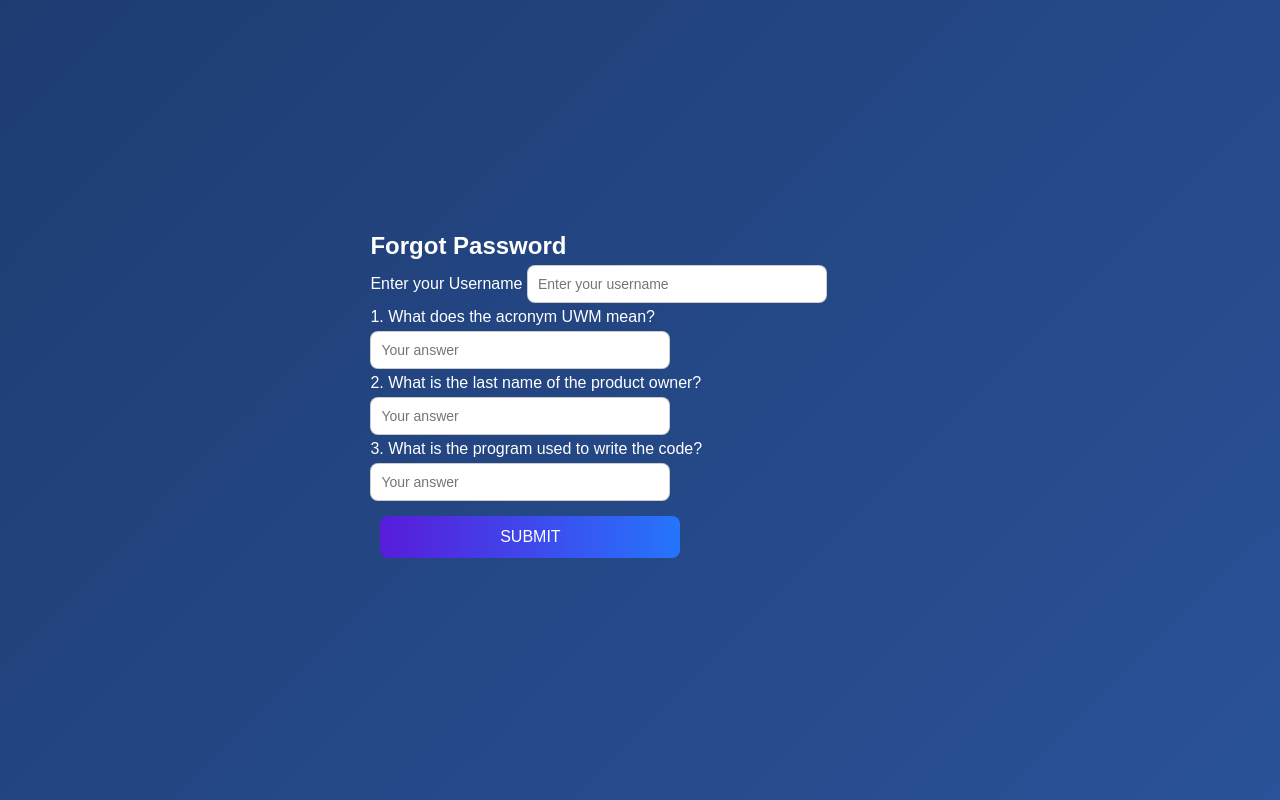
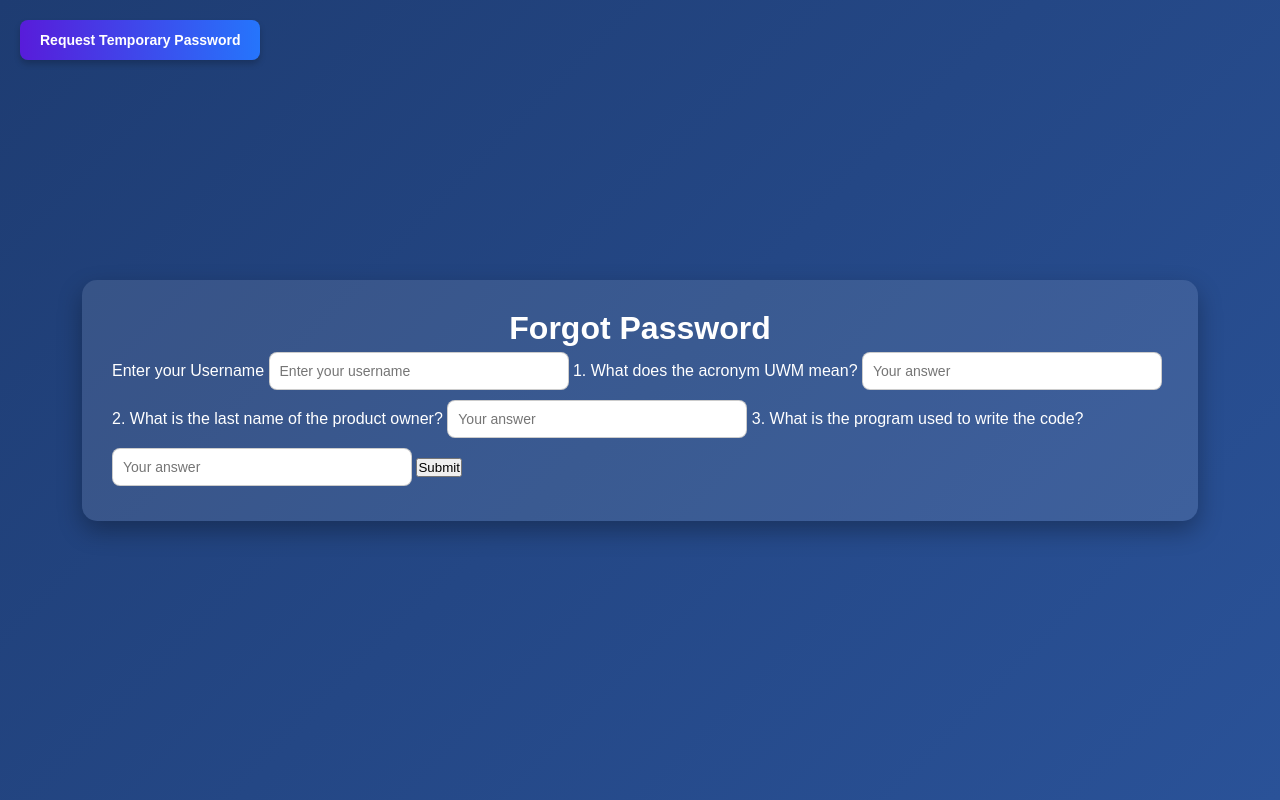
Before and after one commit to 33AndrewM33/TASchedulerApp, a Django app: page /forgot_password/ in a window 1280 px wide. Run offline with Django 5.2, Linux system fonts and the light colour scheme.

Commit message:
forgot password email

```diff
--- a/DjangoProject/urls.py
+++ b/DjangoProject/urls.py
@@ -39,4 +39,7 @@
 
     # Forgot Password
     path('forgot_password/', views.forgot_password, name='forgot_password'),
+
+path('send_temp_password/', views.send_temp_password, name='send_temp_password'),
+
 ]
--- a/TAScheduler/models.py
+++ b/TAScheduler/models.py
@@ -13,6 +13,7 @@
     last_name = models.CharField(max_length=30)
     home_address = models.CharField(max_length=90, blank=True)  # Private information
     phone_number = models.CharField(max_length=15, blank=True)  # Private information
+    is_temporary_password = models.BooleanField(default=False)  # New field to track temporary passwords
 
     # Roles
     is_admin = models.BooleanField(default=False)
@@ -119,14 +120,14 @@
 
     @staticmethod
     def notify_admin_on_password_change(user):
-        """Send a notification to all administrators when a user changes their password."""
+        """Notify all admins when a user changes their password."""
         admins = User.objects.filter(is_admin=True)
         for admin in admins:
             Notification.objects.create(
                 sender=user,
                 recipient=admin,
                 subject="Password Changed",
-                message=f"The user {user.first_name} {user.last_name} ({user.username}) has changed their password."
+                message=f"The user {user.username} has changed their password.",
             )
 # ----------------------------------------
 # Administrator Model
--- a/TAScheduler/views.py
+++ b/TAScheduler/views.py
@@ -3,7 +3,15 @@
 from django.contrib.auth.hashers import make_password, check_password
 from django.contrib import messages
 from django.contrib.auth.decorators import login_required, user_passes_test
+from django.core.mail import send_mail
+from django.http import JsonResponse
+from django.conf import settings  # Added
+
+import random
+import string
+
 from TAScheduler.models import Course, Section, Lab, Lecture, TA, Instructor, Administrator, User, Notification
+
 
 # ----------------------------------------
 # Section Management Views
@@ -309,13 +317,35 @@
 
 def forgot_password(request):
     error = None
+    success_message = None  # Added to store the success message
     security_questions = {
         "question_1": "university of wisconsin milwaukee",
         "question_2": "rock",
         "question_3": "django",
     }
+
     if request.method == "POST":
-        if "username" in request.POST and "answer_1" in request.POST:
+        if "temp_password" in request.POST:  # If "Send Temporary Password" is clicked
+            username = request.POST.get("username", "").strip()
+            email = request.POST.get("email", "").strip()
+            try:
+                user = User.objects.get(username=username, email=email)
+                temp_password = ''.join(random.choices(string.ascii_letters + string.digits, k=8))
+                user.set_password(temp_password)
+                user.is_temporary_password = True
+                user.save()
+
+                send_mail(
+                    subject="Your Temporary Password",
+                    message=f"Your temporary password is: {temp_password}\nPlease change your password after logging in.",
+                    from_email=settings.EMAIL_HOST_USER,
+                    recipient_list=[email],
+                )
+                success_message = "Temporary password sent to your email!"
+            except User.DoesNotExist:
+                error = "User not found or email does not match."
+
+        elif "username" in request.POST and "answer_1" in request.POST:  # If security questions are answered
             username = request.POST.get("username", "").strip()
             answer_1 = request.POST.get("answer_1", "").strip().lower()
             answer_2 = request.POST.get("answer_2", "").strip().lower()
@@ -329,25 +359,11 @@
                 return render(request, "reset_password.html")
             else:
                 error = "One or more answers were incorrect. Please try again."
-        elif "new_password" in request.POST and "confirm_password" in request.POST:
-            username = request.session.get('valid_user', None)
-            if username:
-                new_password = request.POST.get("new_password", "")
-                confirm_password = request.POST.get("confirm_password", "")
-                if new_password == confirm_password:
-                    try:
-                        user = User.objects.get(username=username)
-                        user.password = make_password(new_password)
-                        user.save()
 
-                        # Notify admins about the password change
-                        Notification.notify_admin_on_password_change(user)
-
-                        messages.success(request, "Password reset! Log in with your new password.")
-                        return redirect('/')
-                    except User.DoesNotExist:
-                        error = "User not found. Please start again."
-    return render(request, "forgot_password.html", {"error": error})
+    return render(request, "forgot_password.html", {
+        "error": error,
+        "success_message": success_message,
+    })
 
 @login_required
 def edit_user(request, user_id):
@@ -386,7 +402,30 @@
     }
     return render(request, "edit_user.html", context)
 
+def send_temp_password(request):
+    if request.method == "POST":
+        username = request.POST.get("temp-username")
+        email = request.POST.get("temp-email")
 
+        user = User.objects.filter(username=username, email=email).first()
+        if user:
+            # Generate a temporary password
+            temp_password = ''.join(random.choices(string.ascii_letters + string.digits, k=8))
+            user.set_password(temp_password)
+            user.save()
+
+            # Send email
+            send_mail(
+                "Your Temporary Password",
+                f"Your temporary password is: {temp_password}\nPlease change your password after logging in.",
+                "no-reply@example.com",
+                [email],
+            )
+            return JsonResponse({"message": "Temporary password sent to your email!"}, status=200)
+        else:
+            return JsonResponse({"message": "User not found or email does not match."}, status=404)
+
+    return JsonResponse({"message": "Invalid request."}, status=400)
 @login_required
 def assign_instructor_to_course_account_dashboard(request, user_id):
     instructor = get_object_or_404(User, id=user_id, is_instructor=True)
--- a/static/css/style.css
+++ b/static/css/style.css
@@ -409,3 +409,22 @@
     background: linear-gradient(90deg, #ff4e50, #ff1c1c);
 
 }
+/* Success Message */
+.success-message {
+    background-color: #4caf50;
+    color: white;
+    padding: 15px;
+    margin-bottom: 20px;
+    border-radius: 5px;
+    text-align: center;
+}
+
+/* Error Message */
+.error-message {
+    background-color: #f44336;
+    color: white;
+    padding: 15px;
+    margin-bottom: 20px;
+    border-radius: 5px;
+    text-align: center;
+}
--- a/templates/forgot_password.html
+++ b/templates/forgot_password.html
@@ -5,35 +5,78 @@
     <meta charset="UTF-8">
     <meta name="viewport" content="width=device-width, initial-scale=1.0">
     <title>Forgot Password</title>
-    <link rel="stylesheet" type="text/css" href="{% static 'css/style.css' %}">
+    <link rel="stylesheet" href="{% static 'css/style.css' %}">
 </head>
 <body>
-    <form method="post">
-        <h2>Forgot Password</h2>
-        {% csrf_token %}
-        <div class="form-group">
+    <div class="container">
+        <h1>Forgot Password</h1>
+
+        <!-- Success and Error Messages -->
+        {% if success_message %}
+        <div class="success-message">
+            <p>{{ success_message }}</p>
+        </div>
+        {% endif %}
+
+        {% if error %}
+        <div class="error-message">
+            <p>{{ error }}</p>
+        </div>
+        {% endif %}
+
+        <!-- Security Questions Form -->
+        <form method="post" action="{% url 'forgot_password' %}">
+            {% csrf_token %}
             <label for="username">Enter your Username</label>
             <input type="text" id="username" name="username" placeholder="Enter your username" required>
+
+            <label for="answer_1">1. What does the acronym UWM mean?</label>
+            <input type="text" id="answer_1" name="answer_1" placeholder="Your answer" required>
+
+            <label for="answer_2">2. What is the last name of the product owner?</label>
+            <input type="text" id="answer_2" name="answer_2" placeholder="Your answer" required>
+
+            <label for="answer_3">3. What is the program used to write the code?</label>
+            <input type="text" id="answer_3" name="answer_3" placeholder="Your answer" required>
+
+            <button type="submit" class="submit-btn">Submit</button>
+        </form>
+
+        <!-- Temporary Password Option -->
+        <div class="temp-password-option">
+            <button id="tempPasswordButton" class="notification-button">Request Temporary Password</button>
         </div>
-        <div class="form-group">
-            <label>1. What does the acronym UWM mean?</label>
-            <input type="text" name="answer_1" placeholder="Your answer" required>
+
+        <!-- Modal for Temporary Password Request -->
+        <div class="notification-panel" id="tempPasswordPanel">
+            <h2>Request Temporary Password</h2>
+            <form method="post" action="{% url 'forgot_password' %}">
+                {% csrf_token %}
+                <label for="temp_username">Enter your Username</label>
+                <input type="text" id="temp_username" name="temp_username" placeholder="Enter your username" required>
+
+                <label for="temp_email">Enter your Email</label>
+                <input type="email" id="temp_email" name="temp_email" placeholder="Enter your email" required>
+
+                <button type="submit" class="submit-btn">Send Temporary Password</button>
+            </form>
+            <button id="closeTempPassword" class="close-button">Close</button>
         </div>
-        <div class="form-group">
-            <label>2. What is the last name of the product owner?</label>
-            <input type="text" name="answer_2" placeholder="Your answer" required>
-        </div>
-        <div class="form-group">
-            <label>3. What is the program used to write the code?</label>
-            <input type="text" name="answer_3" placeholder="Your answer" required>
-        </div>
-        <input type="submit" value="Submit" class="nav-button">
-        {% if error %}
-        <div class="error">{{ error }}</div>
-        {% endif %}
-        {% if success %}
-        <div class="success">{{ success }}</div>
-        {% endif %}
-    </form>
+    </div>
+
+    <!-- JavaScript for Modal -->
+    <script>
+        const tempPasswordButton = document.getElementById("tempPasswordButton");
+        const tempPasswordPanel = document.getElementById("tempPasswordPanel");
+        const closeTempPassword = document.getElementById("closeTempPassword");
+
+        tempPasswordButton.addEventListener("click", () => {
+            tempPasswordPanel.style.display = "block";
+        });
+
+        closeTempPassword.addEventListener("click", () => {
+            tempPasswordPanel.style.display = "none";
+        });
+    </script>
 </body>
 </html>
```
Also changed, not shown: DjangoProject/settings.py (+8 -0 lines).
